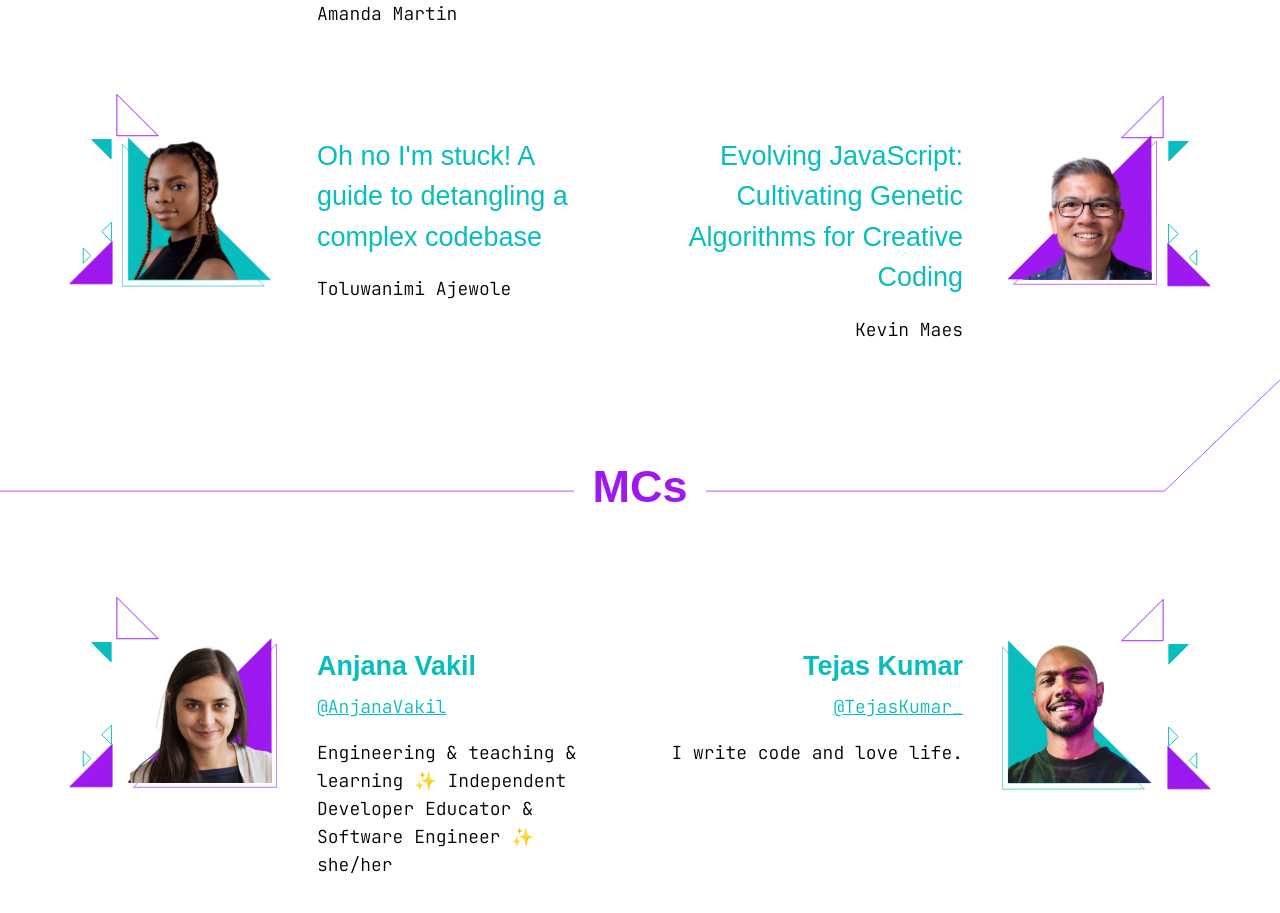
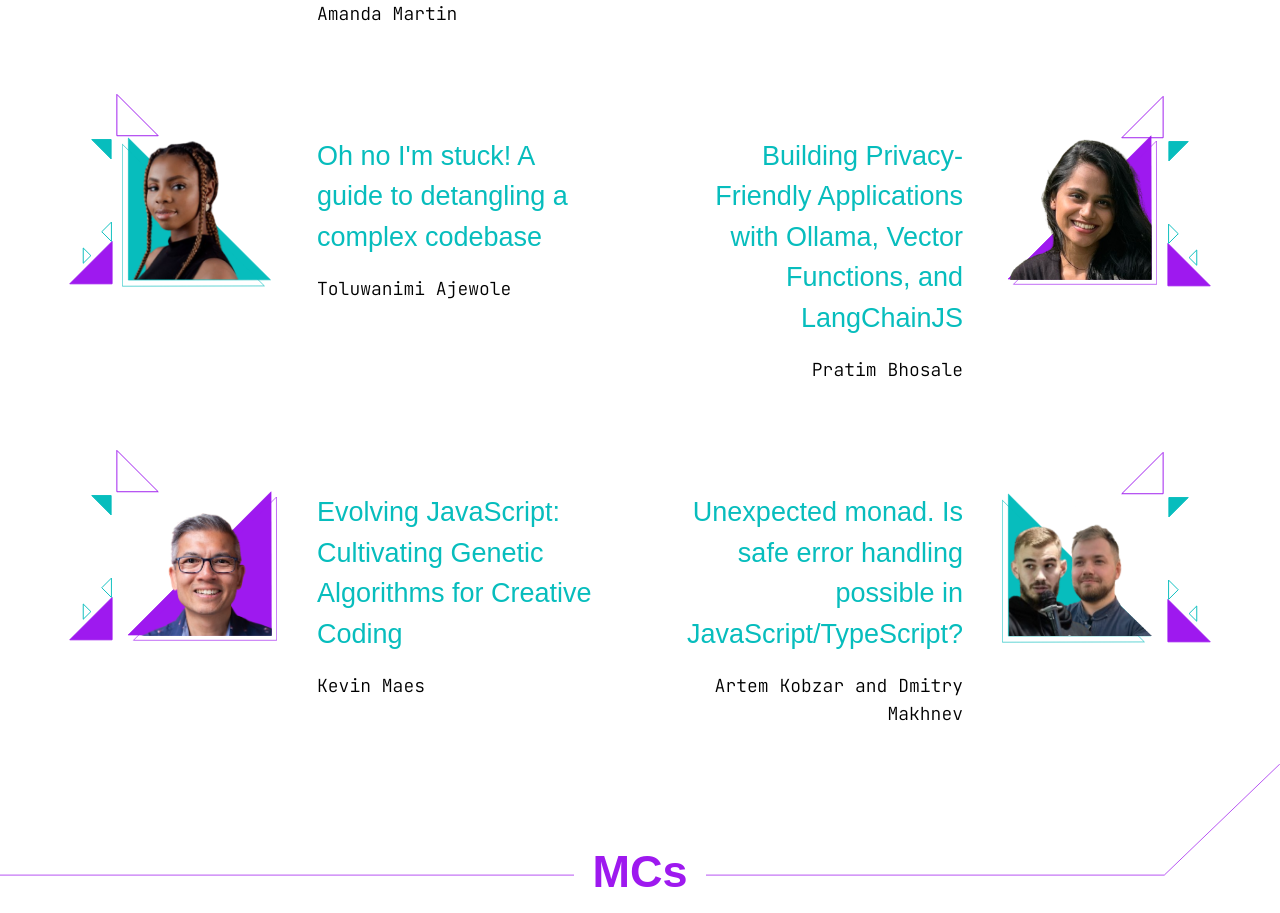
Before and after one commit to JSConfBp/2024.jsconfbp.com, a Next.js app: page / in a window 1280 px wide. Shown: the part 3580-4493 px from the top of the page. Built offline with nearby package versions, Linux system fonts and the light colour scheme; a web font is replaced by a local one.

Commit message:
last two speakers

```diff
--- a/data/talks.ts
+++ b/data/talks.ts
@@ -526,6 +526,37 @@ But even better news: The great news is that we are comfortable with breaking do
   },
   {
     published: true,
+    slug: "pratim-bhosale",
+    speaker: {
+      name: "Pratim Bhosale",
+      pronouns: "She/Her",
+      profilePicturePath: "/speakers/pratim.png",
+      bio: "Pratim Bhosale is a Full Stack Developer and Developer advocate at SurrealDB. She is also the maintainer of the SurrealDB Go SDK. Pratim has worked with multiple DevTool companies and helped them with Developer Experience. She enjoys writing technical articles and building projects with SurrealDB. She actively supports Women in Tech and hosts multiple meetups/workshops for the community. Pratim enjoys baking and brewing kombucha in her leisure time. Pratim has spoken at conferences like GohperCon, Golab, DevBCN and JSconf.",
+      location: "Bengaluru, India",
+      socialMediaHandle: "@BhosalePratim",
+      socialMediaUrl: "https://twitter.com/BhosalePratim",
+      socialMediaType: "twitter",
+      website: "https://github.com/hibernationTheory/",
+      work: "SurrealDB",
+      role: "Developer Advocate",
+      workURL: "https://surrealdb.com/",
+      imageAlign: "right",
+    },
+    talk: {
+      title: "Building Privacy-Friendly Applications with Ollama, Vector Functions, and LangChainJS",
+      abstract: `Today, most AI applications send data to LLM cloud providers, raising privacy concerns. This talk introduces a new way to build AI applications that keep everything local on your computer. By running LLMs locally with Ollama, we avoid transmitting sensitive information to external cloud providers. We will highlight LangChain's ability to create versatile agents capable of handling tasks autonomously while protecting sensitive data.
+In this talk, we’ll see
+
+1. Overview of cloud-based AI privacy issues and the importance of local AI.
+2. Detailed insights into generating embeddings with Ollama for vector searches and demonstrating how LangChain agents can perform tasks such as document summarisation and API interactions, all while maintaining data privacy
+3. A practical demonstration of these tools and discussion of real-world use cases.`,
+      socialShareImage: "social-share/pratim.png",
+      youtubeId: "",
+      flickrAlbumId: "",
+    },
+  },
+  {
+    published: true,
     slug: "kevin-maes",
     speaker: {
       name: "Kevin Maes",
@@ -550,38 +581,43 @@ But even better news: The great news is that we are comfortable with breaking do
       flickrAlbumId: "",
     },
   },
+
   {
-    published: false,
-    slug: "pratim-bhosale",
+    published: true,
+    slug: "artem-and-dmitry",
     speaker: {
-      name: "Pratim Bhosale",
-      pronouns: "She/Her",
-      profilePicturePath: "/speakers/pratim.png",
-      bio: "Pratim Bhosale is a Full Stack Developer and Developer advocate at SurrealDB. She is also the maintainer of the SurrealDB Go SDK. Pratim has worked with multiple DevTool companies and helped them with Developer Experience. She enjoys writing technical articles and building projects with SurrealDB. She actively supports Women in Tech and hosts multiple meetups/workshops for the community. Pratim enjoys baking and brewing kombucha in her leisure time. Pratim has spoken at conferences like GohperCon, Golab, DevBCN and JSconf.",
-      location: "Bengaluru, India",
-      socialMediaHandle: "@BhosalePratim",
-      socialMediaUrl: "https://twitter.com/BhosalePratim",
+      name: "Artem Kobzar and Dmitry Makhnev",
+      pronouns: "He/Him",
+      profilePicturePath: "/speakers/artem-dimtry.png",
+      bio: `Artem is working for JetBrains on the compiler from Kotlin to WebAssembly. Also, he's helping with the SourceMap Specification as an invited expert in TC39.
+      At night (if he's not fixing production), he likes lifting heavy weights in the gym or/and drinking good Chinese tea.
+
+      Dmitry is a software developer at WebStorm. Before almost 14 years he was a frontend developer. Ex-member of HolyJS conference selection committee, co-organizer of JetBrains JavaScript Day.
+      He loves his son, Chinese tea, South Holland, bicycle rides, great technical talks and art (Impressionism++).
+      `,
+      location: "Netherlands",
+      socialMediaHandle: "",
+      socialMediaUrl: "",
       socialMediaType: "twitter",
-      website: "https://github.com/hibernationTheory/",
-      work: "SurrealDB",
+      website: "",
+      work: "JetBrains",
       role: "Developer Advocate",
-      workURL: "https://surrealdb.com/",
+      workURL: "https://www.jetbrains.com",
       imageAlign: "left",
     },
     talk: {
-      title: "Building Privacy-Friendly Applications with Ollama, Vector Functions, and LangChainJS",
-      abstract: `Today, most AI applications send data to LLM cloud providers, raising privacy concerns. This talk introduces a new way to build AI applications that keep everything local on your computer. By running LLMs locally with Ollama, we avoid transmitting sensitive information to external cloud providers. We will highlight LangChain's ability to create versatile agents capable of handling tasks autonomously while protecting sensitive data.
-In this talk, we’ll see
+      title: "Unexpected monad. Is safe error handling possible in JavaScript/TypeScript?",
+      abstract: `Error handling is an extremely hard part of every JavaScript project that can produce a lot of bugs. Usually, developers use just the try/catch as a standard approach for the error handling, which is not so ideal solution because this statement catches anything which was thrown by the “throw” statement, as results developer:
+      1. need extra conditions for handling restricted classes of exceptions;
+      2. should rethrow errors or it can be eaten up;
+      3. can’t separate errors and exceptions;
 
-1. Overview of cloud-based AI privacy issues and the importance of local AI.
-2. Detailed insights into generating embeddings with Ollama for vector searches and demonstrating how LangChain agents can perform tasks such as document summarisation and API interactions, all while maintaining data privacy
-3. A practical demonstration of these tools and discussion of real-world use cases.`,
-      socialShareImage: "social-share/pratim.png",
+      In this talk, you’ll learn how to implement safe error handling (without mentioned problems) in a project and with perks like typed errors inside handlers, errors documentation of functions/methods without JSDoc and comments, and the ability to log your errors without a break of the error handling flow.`,
+      socialShareImage: "social-share/artemdmitry.png",
       youtubeId: "",
       flickrAlbumId: "",
     },
   },
-
 ];
 
 export default TALKS;
```
Also changed, not shown: public/speakers/artem-dimtry.png (added), public/speakers/pratim.png.
